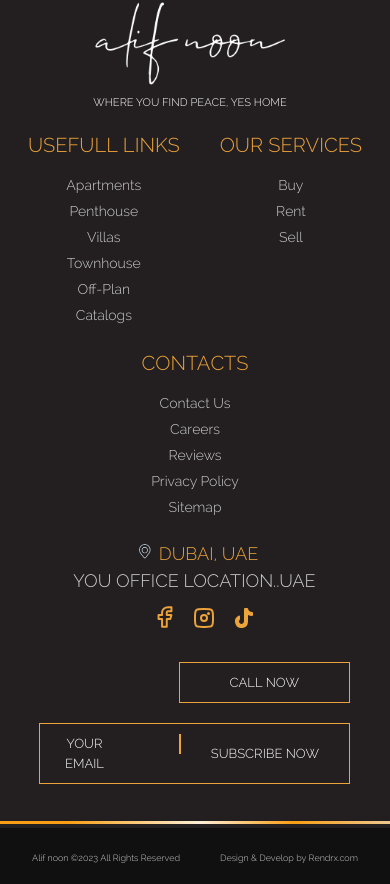
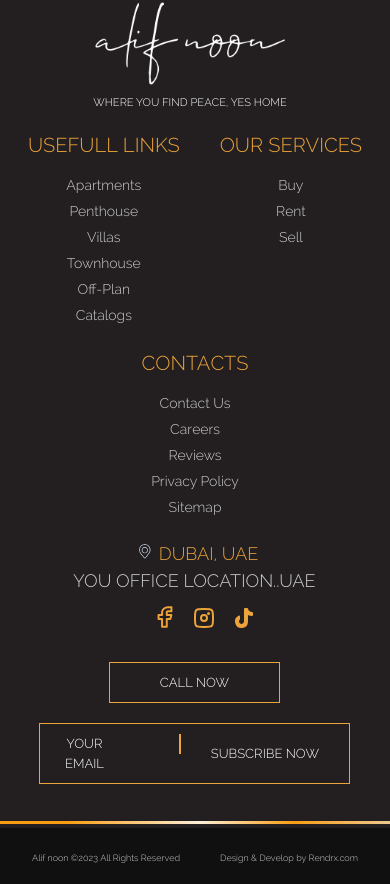
Before and after one commit to Yousufamina/alif-noon-build, a Next.js app: page /Blog in a window 390 px wide. Shown: the part 3894-4778 px from the top of the page. Built offline with nearby package versions, Linux system fonts and the light colour scheme.

Commit message:
call now button center

```diff
--- a/components/sections/Footer.js
+++ b/components/sections/Footer.js
@@ -274,7 +274,10 @@ function Footer() {
                     />
                   </a> */}
                 </div>
-                <a href="tel:+1234567890">
+                <a
+                  href="tel:+1234567890"
+                  className="flex md:block justify-center  "
+                >
                   <button
                     type="button"
                     className="buttonColor text-white raleway-light font-light bg-[#231F20] text-[13px] px-[50px] py-[10px]"
```
